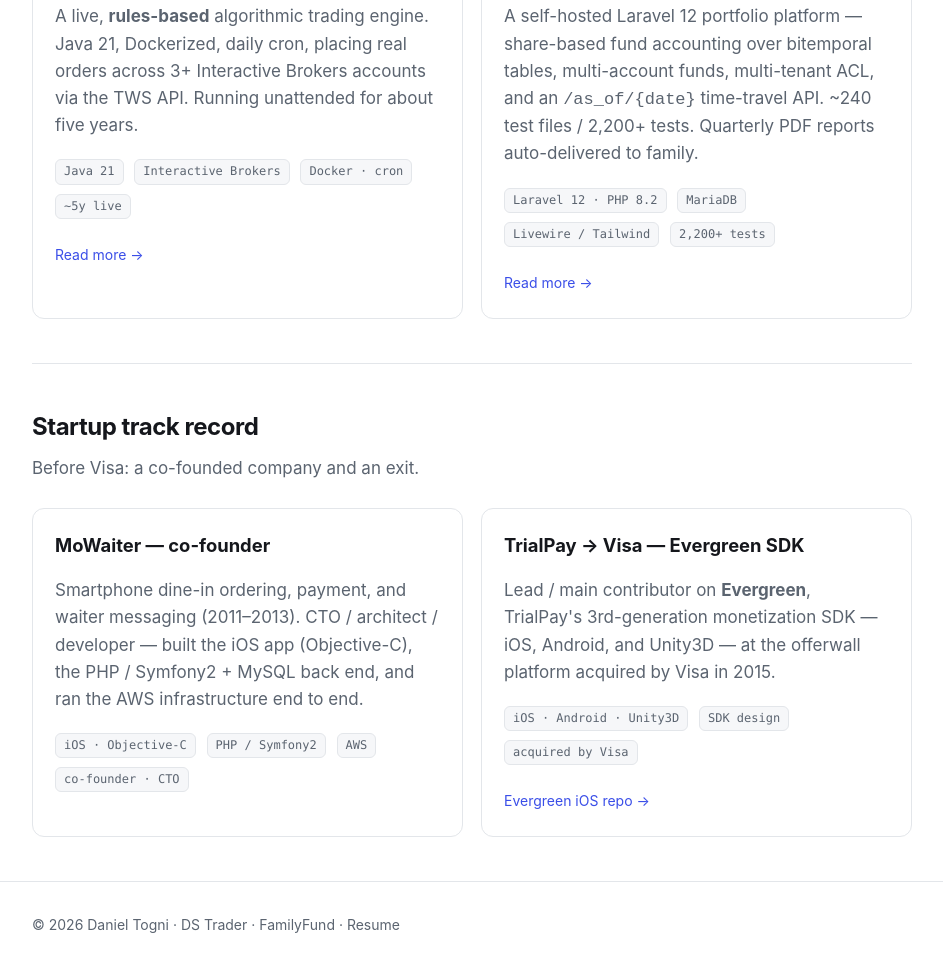
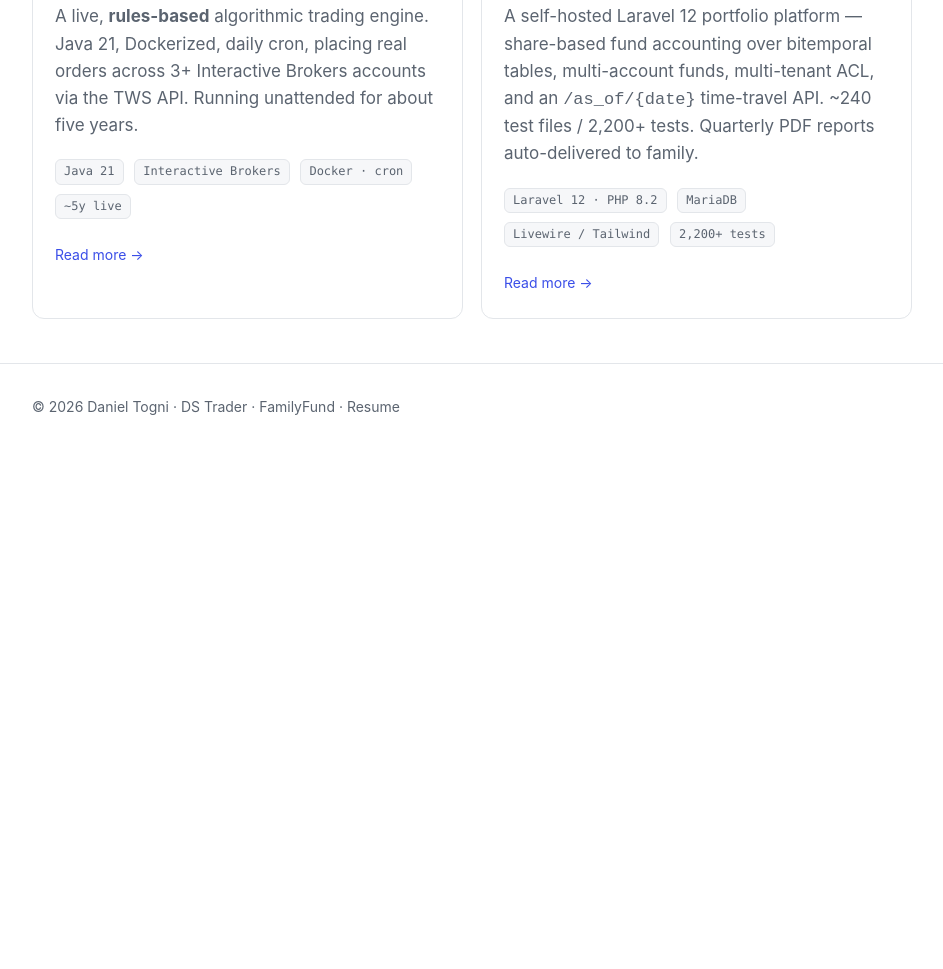
Before and after one commit to jdtogni78/jdtogni-site, a plain HTML site: page index.html in a window 1280 px wide. Shown: the part 808-1777 px from the top of the page, without its empty margins (168-1111 px from the left). After the commit the page ends 1259 px from the top, so only its background shows below. Drawn offline with Linux system fonts and the light colour scheme.

Commit message:
Revert Startup track record from live site pending publish approval
Content (MoWaiter + TrialPay/Evergreen cards) is preserved on the
draft/startup-track-record branch (worktree at ~/dev/jdtogni-site-draft).
New-content site changes now stage in draft worktrees until explicitly
approved for publish — main auto-deploys to jdtogni.dev, so pushing
here IS publishing.

```diff
--- a/index.html
+++ b/index.html
@@ -98,45 +98,6 @@
           </article>
         </div>
       </section>
-
-      <section>
-        <h2>Startup track record</h2>
-        <p class="sub">Before Visa: a co-founded company and an exit.</p>
-        <div class="cards">
-          <article class="card">
-            <h3>MoWaiter &mdash; co-founder</h3>
-            <p class="muted">
-              Smartphone dine-in ordering, payment, and waiter messaging
-              (2011&ndash;2013). CTO / architect / developer &mdash; built the
-              iOS app (Objective-C), the PHP / Symfony2 + MySQL back end, and
-              ran the AWS infrastructure end to end.
-            </p>
-            <div class="tags">
-              <span class="tag">iOS · Objective-C</span>
-              <span class="tag">PHP / Symfony2</span>
-              <span class="tag">AWS</span>
-              <span class="tag">co-founder · CTO</span>
-            </div>
-          </article>
-          <article class="card">
-            <h3>TrialPay &rarr; Visa &mdash; Evergreen SDK</h3>
-            <p class="muted">
-              Lead / main contributor on <strong>Evergreen</strong>, TrialPay's
-              3rd-generation monetization SDK &mdash; iOS, Android, and
-              Unity3D &mdash; at the offerwall platform acquired by Visa
-              in 2015.
-            </p>
-            <div class="tags">
-              <span class="tag">iOS · Android · Unity3D</span>
-              <span class="tag">SDK design</span>
-              <span class="tag">acquired by Visa</span>
-            </div>
-            <div class="links">
-              <a href="https://github.com/jdtogni78/EvergreenIOS">Evergreen iOS repo &rarr;</a>
-            </div>
-          </article>
-        </div>
-      </section>
     </div>
   </main>
 
```
